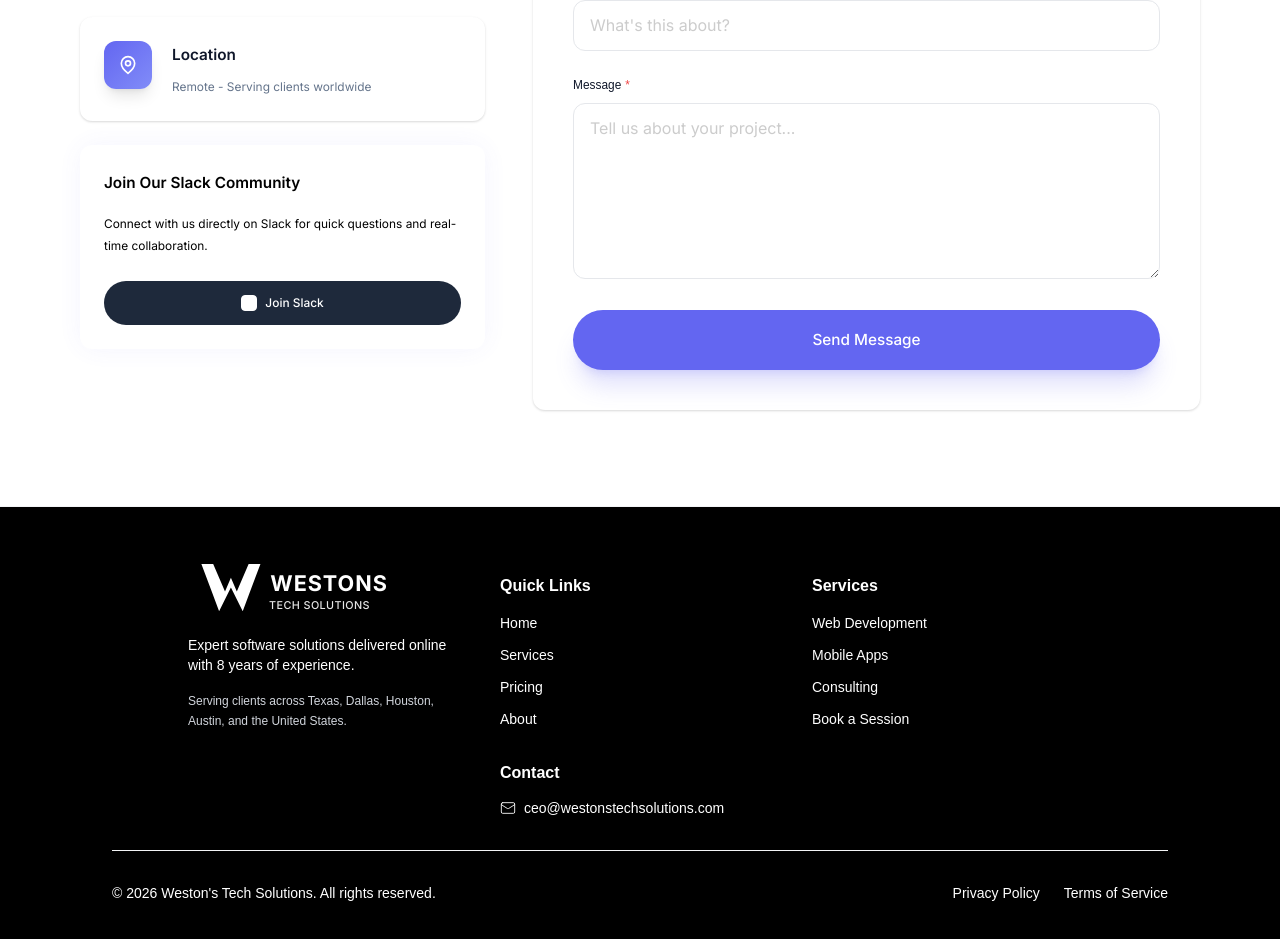
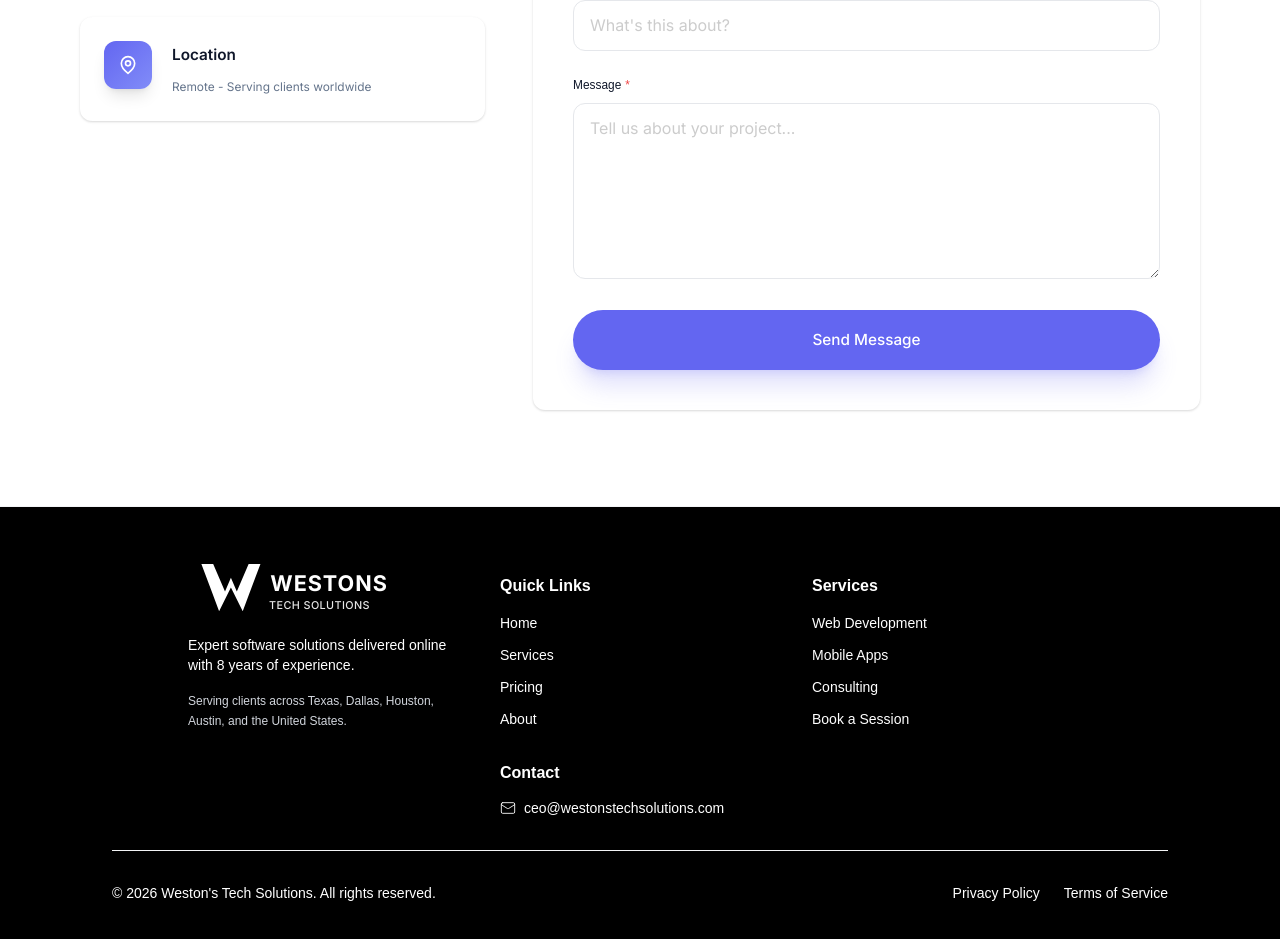
Before and after one commit to chanceweston97/Company-Profile, a Next.js app: page /contact in a window 1280 px wide. Shown: the part 932-1871 px from the top of the page. Built offline with nearby package versions, Linux system fonts and the light colour scheme.

Commit message:
removed join our slack

```diff
--- a/app/contact/page.tsx
+++ b/app/contact/page.tsx
@@ -175,7 +175,7 @@ export default function ContactPage() {
               label="Location"
               value="Remote - Serving clients worldwide"
             />
-            <div className="relative">
+            {/* <div className="relative">
               <div
                 className="absolute inset-0 rounded-2xl opacity-30"
                 style={{ background: "rgba(99, 102, 241, 0.23)", filter: "blur(12px)" }}
@@ -201,7 +201,7 @@ export default function ContactPage() {
                   Join Slack
                 </a>
               </div>
-            </div>
+            </div> */}
           </div>
 
           {/* Right: Form */}
```
